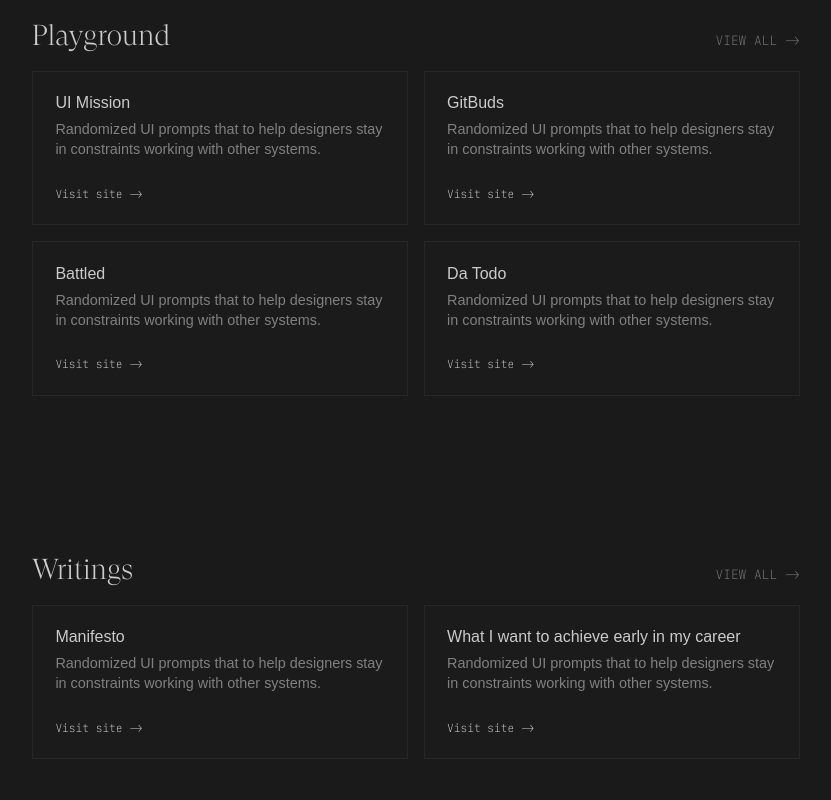
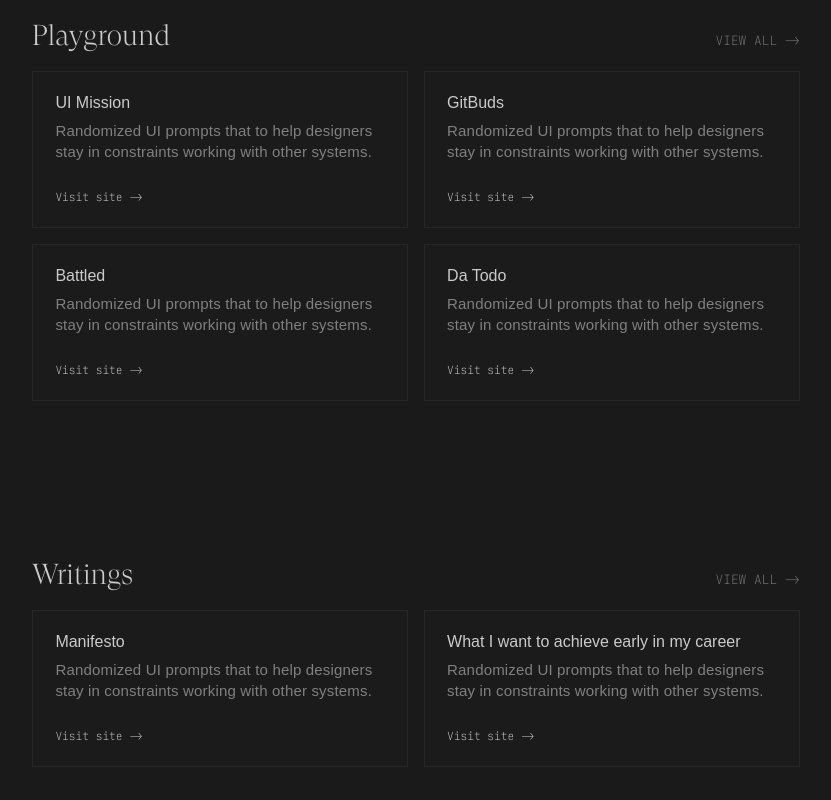
Before and after one commit to H0und5/nextport, a Next.js app: page / in a window 1280 px wide. Shown: the part 1640-2440 px from the top of the page, without its empty margins (224-1055 px from the left). Built offline with nearby package versions, Linux system fonts and the light colour scheme.

Commit message:
-- Implementation -- Finessing some of the body copy

```diff
--- a/styles/CopyCard.module.css
+++ b/styles/CopyCard.module.css
@@ -44,10 +44,11 @@
 
 .copyCardContent p {
   font-family: 'Untitled Sans', sans-serif;
-  font-size: .9rem;
+  font-size: .94rem;
   font-weight: 300;
   color: #808080;
-  line-height: 1.24rem;
+  line-height: 1.32rem;
+  letter-spacing: .01rem;
   padding-bottom: 1.5rem;
   margin: 0;
 }
```
